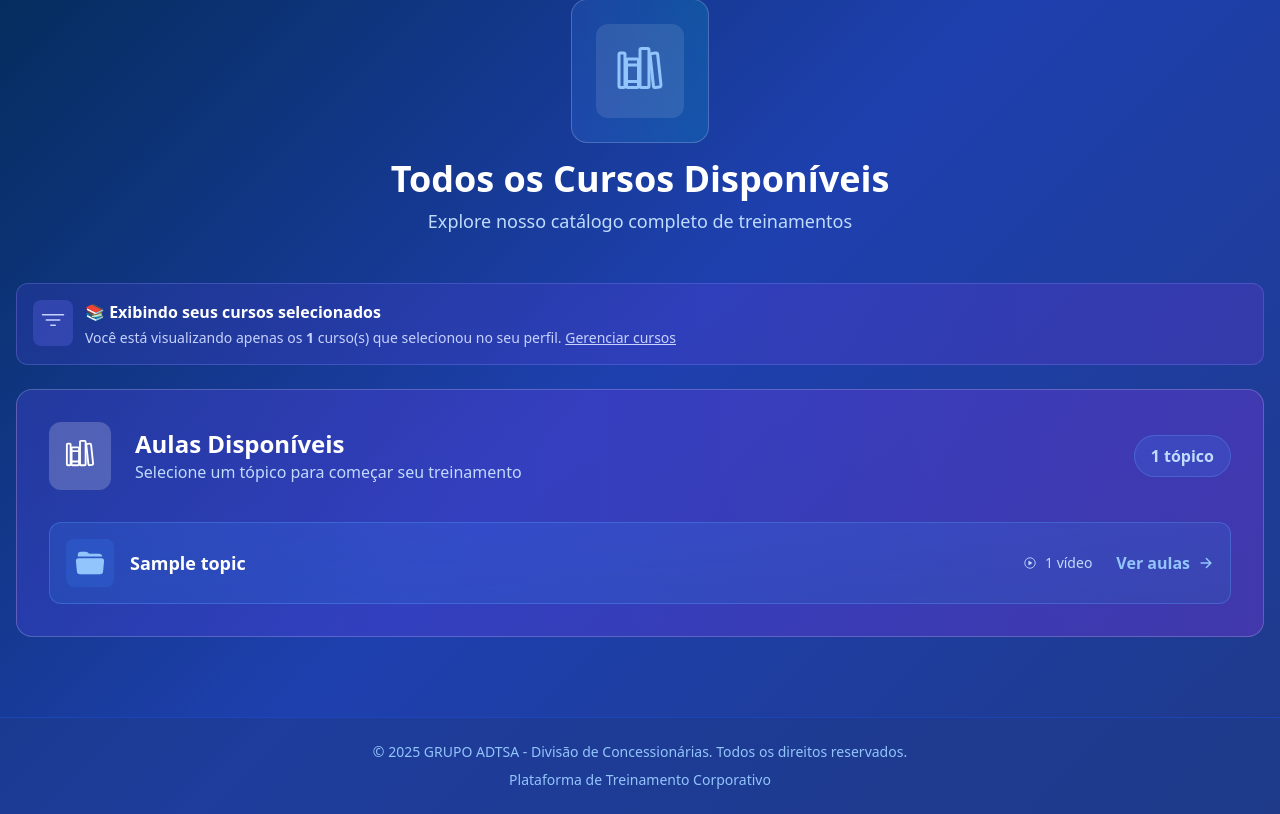
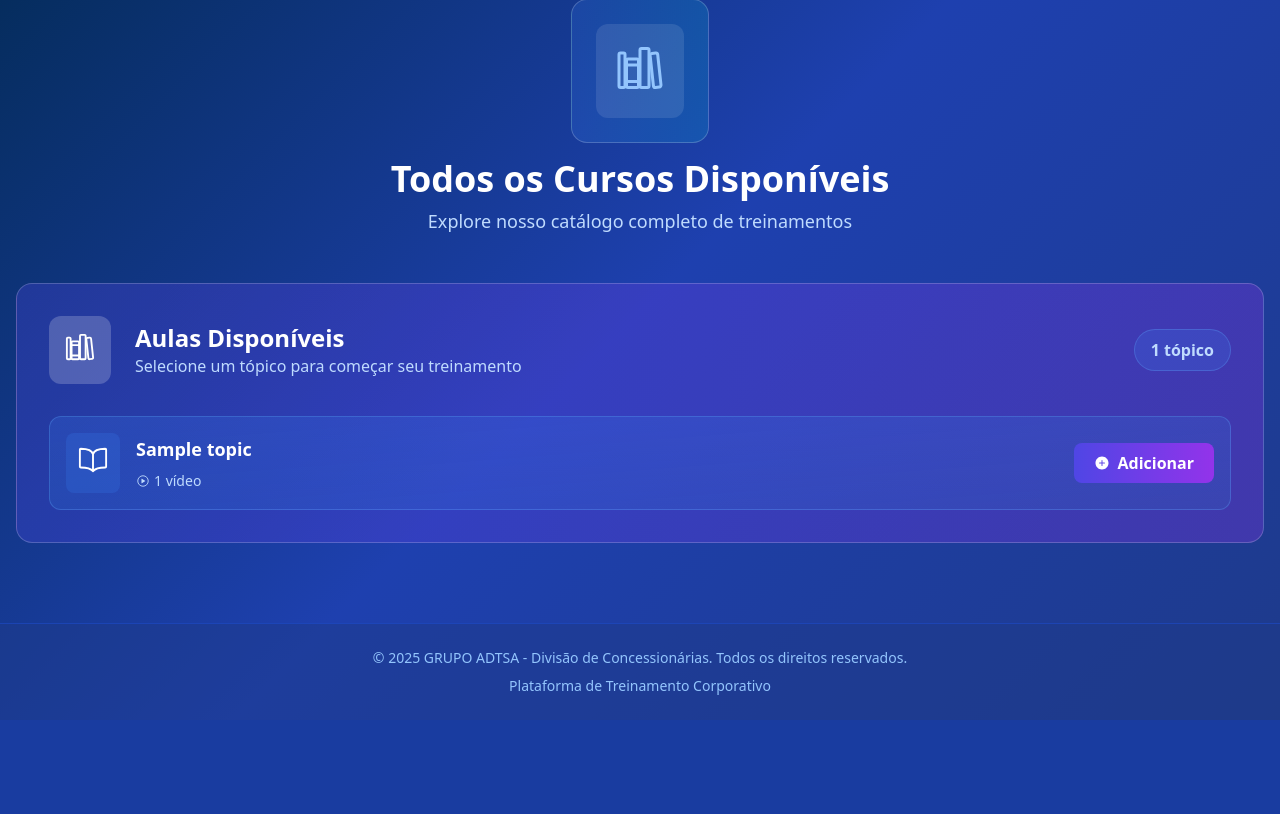
Before and after one commit to MarceloCastelo/treinamentoPedragon, a Flask app: template templates/all_courses.html in a window 1280 px wide. Shown: the part 97-911 px from the top of the page. After the commit the page ends 817 px from the top, so only its background shows below. Run offline with Flask 3, Linux system fonts and the light colour scheme; the template is opened without the code that fills it: most values are stand-ins (such as "Sample title", 1, 10 or a date in 2020); some libraries are stand-ins or nearby versions.

Commit message:
Feature: Criação de nova lógica para meus cursos e todos os cursos. All_courses: Mostra todos os cursos disponíveis e opções para adotar. my_Courses: Mostra os cursos adotados, para fazer e não feitos.

```diff
--- a/routes/video_routes.py
+++ b/routes/video_routes.py
@@ -276,7 +276,7 @@ def all_courses():
     user = get_current_user()
     username = get_current_username()
 
-    # Obter cursos selecionados pelo usuário
+    # Obter cursos já adicionados pelo usuário
     user_db = get_user(username)
     selected_courses = []
     if user_db and user_db.get('selected_courses'):
@@ -286,44 +286,80 @@ def all_courses():
         except:
             selected_courses = []
 
-    # Obter todos os tópicos disponíveis
+    # Obter TODOS os tópicos disponíveis (sem filtro)
     all_topics = get_all_topics()
-
-    # Filtrar apenas os cursos selecionados pelo usuário
-    topics = {}
-    if selected_courses:
-        for topic_name in selected_courses:
-            if topic_name in all_topics:
-                topics[topic_name] = all_topics[topic_name]
-    else:
-        # Se não houver cursos selecionados, mostrar todos (comportamento padrão)
-        topics = all_topics
 
     print(f"\n{'='*80}")
     print(f"DEBUG ALL-COURSES - Usuário: {username}")
-    print(f"DEBUG ALL-COURSES - Cursos selecionados: {selected_courses}")
-    print(f"DEBUG ALL-COURSES - Tópicos filtrados: {list(topics.keys())}")
+    print(f"DEBUG ALL-COURSES - Total de tópicos disponíveis: {len(all_topics)}")
+    print(f"DEBUG ALL-COURSES - Tópicos: {list(all_topics.keys())}")
+    print(f"DEBUG ALL-COURSES - Cursos já adicionados: {selected_courses}")
     print(f"{'='*80}\n")
 
     # Calcular progresso de conclusão para cada tópico
     topics_with_progress = {}
-    for topic_name, videos in topics.items():
+    for topic_name, videos in all_topics.items():
         completion_percentage = calculate_topic_completion(username, topic_name, len(videos))
         topics_with_progress[topic_name] = {
             'videos': videos,
-            'completion': completion_percentage
+            'completion': completion_percentage,
+            'is_added': topic_name in selected_courses
         }
-        print(f"DEBUG ALL-COURSES - Tópico '{topic_name}': {len(videos)} vídeos, {completion_percentage}% concluído")
-
-    if not topics:
-        flash('Nenhum curso selecionado. Acesse seu perfil para selecionar os cursos que deseja fazer.', 'info')
+        print(f"DEBUG ALL-COURSES - Tópico '{topic_name}': {len(videos)} vídeos, {completion_percentage}% concluído, adicionado={topic_name in selected_courses}")
 
     print(f"\nDEBUG ALL-COURSES - Estrutura final: {list(topics_with_progress.keys())}")
-    for topic, data in topics_with_progress.items():
-        print(f"  - {topic}: {data['completion']}% ({len(data['videos'])} vídeos)")
+    print(f"DEBUG ALL-COURSES - Total retornado: {len(topics_with_progress)}")
     print(f"{'='*80}\n")
 
-    return render_template('all_courses.html', user=user, topics=topics_with_progress, selected_courses=selected_courses)
+    return render_template('all_courses.html', user=user, topics=topics_with_progress)
+
+
+@video_bp.route('/add-course/<path:topic_name>', methods=['POST'])
+@login_required
+@profile_complete_required
+def add_course(topic_name):
+    """Adiciona um curso aos cursos selecionados do usuário"""
+    from .middleware import get_current_username
+    from .database import get_user, create_or_update_user
+    import json
+
+    username = get_current_username()
+
+    if not username:
+        flash('Usuário não autenticado.', 'error')
+        return redirect(url_for('auth.login'))
+
+    # Verificar se o tópico existe
+    topic_path = os.path.join(VIDEOS_DIR, topic_name)
+    if not os.path.exists(topic_path) or not os.path.isdir(topic_path):
+        flash(f'Curso "{topic_name}" não encontrado.', 'error')
+        return redirect(url_for('video.all_courses'))
+
+    # Obter cursos já selecionados
+    user_db = get_user(username)
+    selected_courses = []
+    if user_db and user_db.get('selected_courses'):
+        selected_courses_json = user_db.get('selected_courses')
+        try:
+            selected_courses = json.loads(selected_courses_json) if isinstance(selected_courses_json, str) else selected_courses_json
+        except:
+            selected_courses = []
+
+    # Adicionar curso se não estiver na lista
+    if topic_name not in selected_courses:
+        selected_courses.append(topic_name)
+        create_or_update_user(
+            username=username,
+            selected_courses=selected_courses,
+            preserve_existing=True
+        )
+        flash(f'Curso "{topic_name}" adicionado com sucesso!', 'success')
+        print(f"✓ Curso '{topic_name}' adicionado aos cursos selecionados de {username}")
+    else:
+        flash(f'Curso "{topic_name}" já está nos seus cursos.', 'info')
+
+    # Redirecionar para a página do curso
+    return redirect(url_for('video.topic_detail', topic_name=topic_name))
 
 
 @video_bp.route('/topic/<path:topic_name>')
--- a/templates/all_courses.html
+++ b/templates/all_courses.html
@@ -88,27 +88,7 @@
             </div>
         </section>
 
-        <!-- Informativo sobre Cursos Selecionados -->
-        {% if selected_courses %}
-        <section class="section-animate mb-6">
-            <div class="bg-gradient-to-r from-indigo-600/20 to-purple-600/20 rounded-xl p-4 border border-indigo-400/30">
-                <div class="flex items-start gap-3">
-                    <div class="bg-indigo-500/30 p-2 rounded-lg flex-shrink-0">
-                        <ion-icon name="filter-outline" class="text-2xl text-indigo-200"></ion-icon>
-                    </div>
-                    <div class="flex-1">
-                        <p class="text-white font-semibold mb-1">
-                            📚 Exibindo seus cursos selecionados
-                        </p>
-                        <p class="text-sm text-indigo-200">
-                            Você está visualizando apenas os <strong>{{ selected_courses|length }}</strong> curso(s) que selecionou no seu perfil.
-                            <a href="{{ url_for('user.profile') }}" class="underline hover:text-white transition-colors">Gerenciar cursos</a>
-                        </p>
-                    </div>
-                </div>
-            </div>
-        </section>
-        {% endif %}
+
 
         <!-- Container de Aulas -->
         <section class="section-animate">
@@ -129,29 +109,45 @@
                 </div>
 
                 {% if topics %}
-                    <!-- Grid de Cards de Tópicos -->
+                    <!-- Lista Vertical de Cursos -->
                     <div class="space-y-3">
                         {% for topic_name, topic_data in topics.items() %}
-                        <a href="{{ url_for('video.topic_detail', topic_name=topic_name) }}"
-                           class="bg-gradient-to-br from-blue-500/20 to-cyan-500/10 rounded-xl p-4 border border-blue-400/30 card-hover group block">
-                            <div class="flex items-center justify-between gap-4">
-                                <!-- Ícone e Título -->
-                                <div class="flex items-center gap-4 flex-1 min-w-0">
-                                    <div class="bg-blue-500/20 w-12 h-12 rounded-lg flex items-center justify-center flex-shrink-0">
+                        <div class="bg-gradient-to-br from-blue-500/20 to-cyan-500/10 rounded-xl p-4 border border-blue-400/30 card-hover">
+                            <div class="flex items-center gap-4">
+                                <!-- Ícone -->
+                                <div class="bg-blue-500/20 p-3 rounded-lg flex-shrink-0">
+                                    {% if topic_data.is_added %}
                                         {% if topic_data.completion == 100 %}
                                         <ion-icon name="checkmark-circle" class="text-3xl text-green-400"></ion-icon>
                                         {% else %}
-                                        <ion-icon name="folder-open" class="text-3xl text-blue-300"></ion-icon>
+                                        <ion-icon name="book" class="text-3xl text-blue-400"></ion-icon>
+                                        {% endif %}
+                                    {% else %}
+                                    <ion-icon name="book-outline" class="text-3xl text-white"></ion-icon>
+                                    {% endif %}
+                                </div>
+
+                                <!-- Informações do Curso -->
+                                <div class="flex-1 min-w-0">
+                                    <div class="flex items-start justify-between gap-3 mb-2">
+                                        <h3 class="text-lg font-bold text-white truncate">{{ topic_name }}</h3>
+                                        {% if topic_data.is_added %}
+                                        <span class="bg-green-500/30 px-2 py-1 rounded-full text-xs text-green-200 font-semibold flex items-center gap-1 flex-shrink-0">
+                                            <ion-icon name="checkmark-circle" class="text-xs"></ion-icon>
+                                            Adicionado
+                                        </span>
                                         {% endif %}
                                     </div>
 
-                                    <div class="flex-1 min-w-0">
-                                        <h4 class="text-lg font-bold text-white group-hover:text-blue-300 transition-colors truncate">
-                                            {{ topic_name }}
-                                        </h4>
+                                    <div class="flex items-center gap-4 text-sm text-blue-200">
+                                        <span class="flex items-center">
+                                            <ion-icon name="play-circle-outline" class="mr-1"></ion-icon>
+                                            {{ topic_data.videos|length }} vídeo{{ 's' if topic_data.videos|length > 1 else '' }}
+                                        </span>
+
                                         {% if topic_data.completion > 0 %}
-                                        <div class="flex items-center gap-2 mt-1">
-                                            <div class="flex-1 bg-white/10 rounded-full h-1.5 max-w-[120px]">
+                                        <div class="flex items-center gap-2 flex-1 max-w-xs">
+                                            <div class="flex-1 bg-white/10 rounded-full h-1.5">
                                                 <div class="bg-gradient-to-r from-green-400 to-emerald-500 h-1.5 rounded-full"
                                                      style="width: {{ topic_data.completion }}%"></div>
                                             </div>
@@ -161,27 +157,26 @@
                                     </div>
                                 </div>
 
-                                <!-- Informações e Ação -->
-                                <div class="flex items-center gap-6 flex-shrink-0">
-                                    <div class="flex items-center text-blue-200 text-sm">
-                                        <ion-icon name="play-circle-outline" class="mr-2"></ion-icon>
-                                        <span>{{ topic_data.videos|length }} vídeo{{ 's' if topic_data.videos|length > 1 else '' }}</span>
-                                    </div>
-
-                                    {% if topic_data.completion == 100 %}
-                                    <div class="flex items-center text-green-300 font-semibold">
-                                        <ion-icon name="checkmark-circle" class="mr-2"></ion-icon>
-                                        <span class="hidden sm:inline">Concluído</span>
-                                    </div>
+                                <!-- Botão de Ação -->
+                                <div class="flex-shrink-0">
+                                    {% if topic_data.is_added %}
+                                        <a href="{{ url_for('video.topic_detail', topic_name=topic_name) }}"
+                                           class="bg-blue-600 hover:bg-blue-700 text-white font-semibold py-2 px-6 rounded-lg transition-all hover:scale-105 flex items-center whitespace-nowrap">
+                                            <ion-icon name="play" class="mr-2"></ion-icon>
+                                            {% if topic_data.completion > 0 and topic_data.completion < 100 %}Continuar{% elif topic_data.completion == 100 %}Revisar{% else %}Iniciar{% endif %}
+                                        </a>
+                                    {% else %}
+                                        <form method="POST" action="{{ url_for('video.add_course', topic_name=topic_name) }}">
+                                            <button type="submit"
+                                                    class="bg-gradient-to-r from-indigo-600 to-purple-600 hover:from-indigo-700 hover:to-purple-700 text-white font-semibold py-2 px-5 rounded-lg transition-all hover:scale-105 flex items-center whitespace-nowrap">
+                                                <ion-icon name="add-circle" class="mr-2"></ion-icon>
+                                                Adicionar
+                                            </button>
+                                        </form>
                                     {% endif %}
-
-                                    <div class="flex items-center text-blue-300 font-semibold group-hover:translate-x-2 transition-transform">
-                                        <span class="hidden sm:inline">Ver aulas</span>
-                                        <ion-icon name="arrow-forward-outline" class="ml-2"></ion-icon>
-                                    </div>
                                 </div>
                             </div>
-                        </a>
+                        </div>
                         {% endfor %}
                     </div>
                 {% else %}
@@ -190,13 +185,8 @@
                         <div class="bg-white/10 w-24 h-24 rounded-full flex items-center justify-center mx-auto mb-4">
                             <ion-icon name="school-outline" class="text-6xl text-white/50"></ion-icon>
                         </div>
-                        <h4 class="text-2xl font-bold text-white mb-2">Nenhum curso selecionado</h4>
-                        <p class="text-blue-200 mb-6">Você ainda não selecionou cursos de seu interesse.</p>
-                        <a href="{{ url_for('user.profile') }}"
-                           class="inline-flex items-center bg-gradient-to-r from-indigo-600 to-purple-600 hover:from-indigo-700 hover:to-purple-700 text-white px-6 py-3 rounded-lg transition-all font-semibold shadow-lg hover:shadow-xl hover:scale-105">
-                            <ion-icon name="settings-outline" class="mr-2 text-xl"></ion-icon>
-                            Selecionar Cursos no Perfil
-                        </a>
+                        <h4 class="text-2xl font-bold text-white mb-2">Nenhum curso disponível</h4>
+                        <p class="text-blue-200 mb-6">Não há cursos cadastrados no sistema no momento.</p>
                     </div>
                 {% endif %}
             </div>
```
Also changed, not shown: routes/user_routes.py (+63 -22 lines), templates/my_courses.html (+44 -22 lines).
